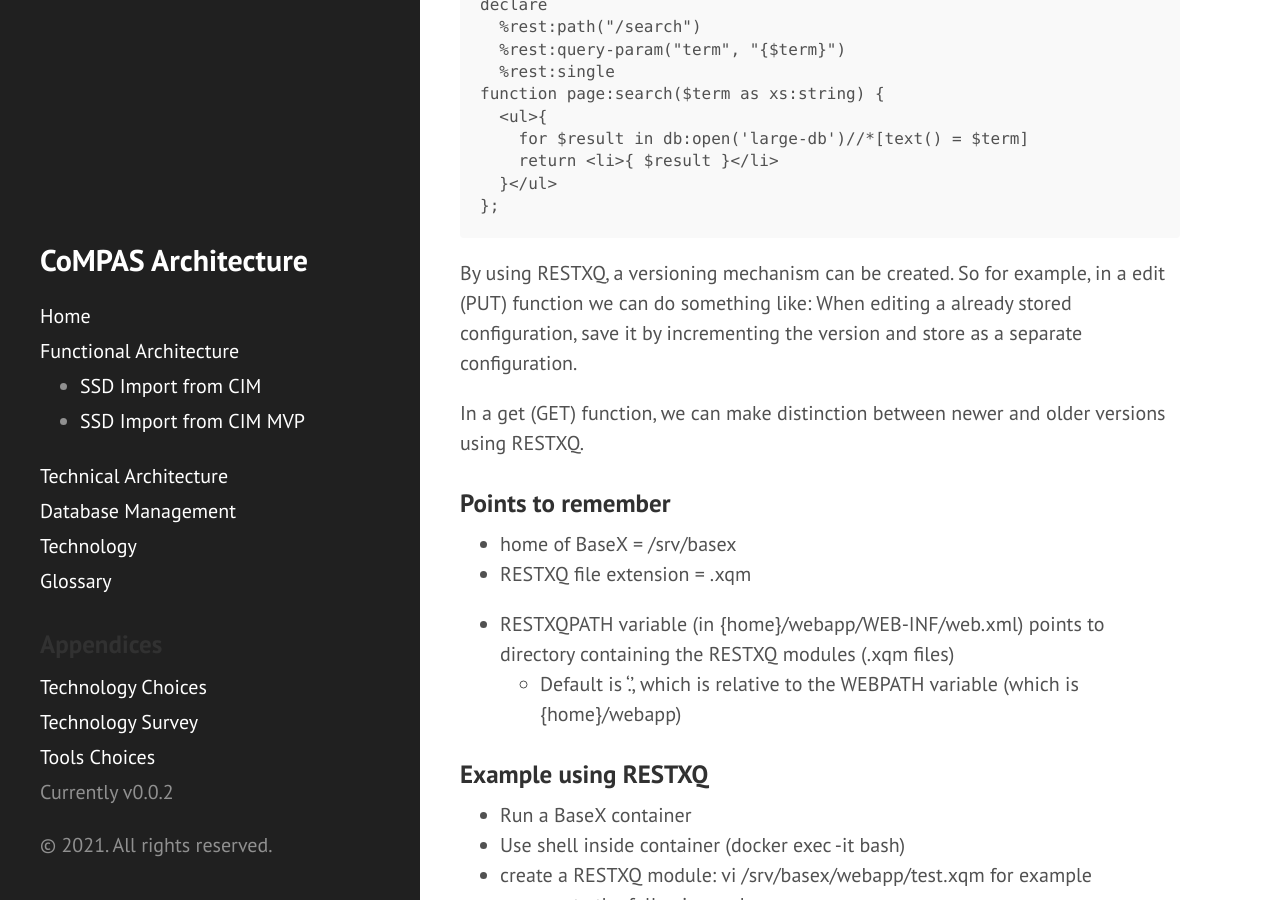
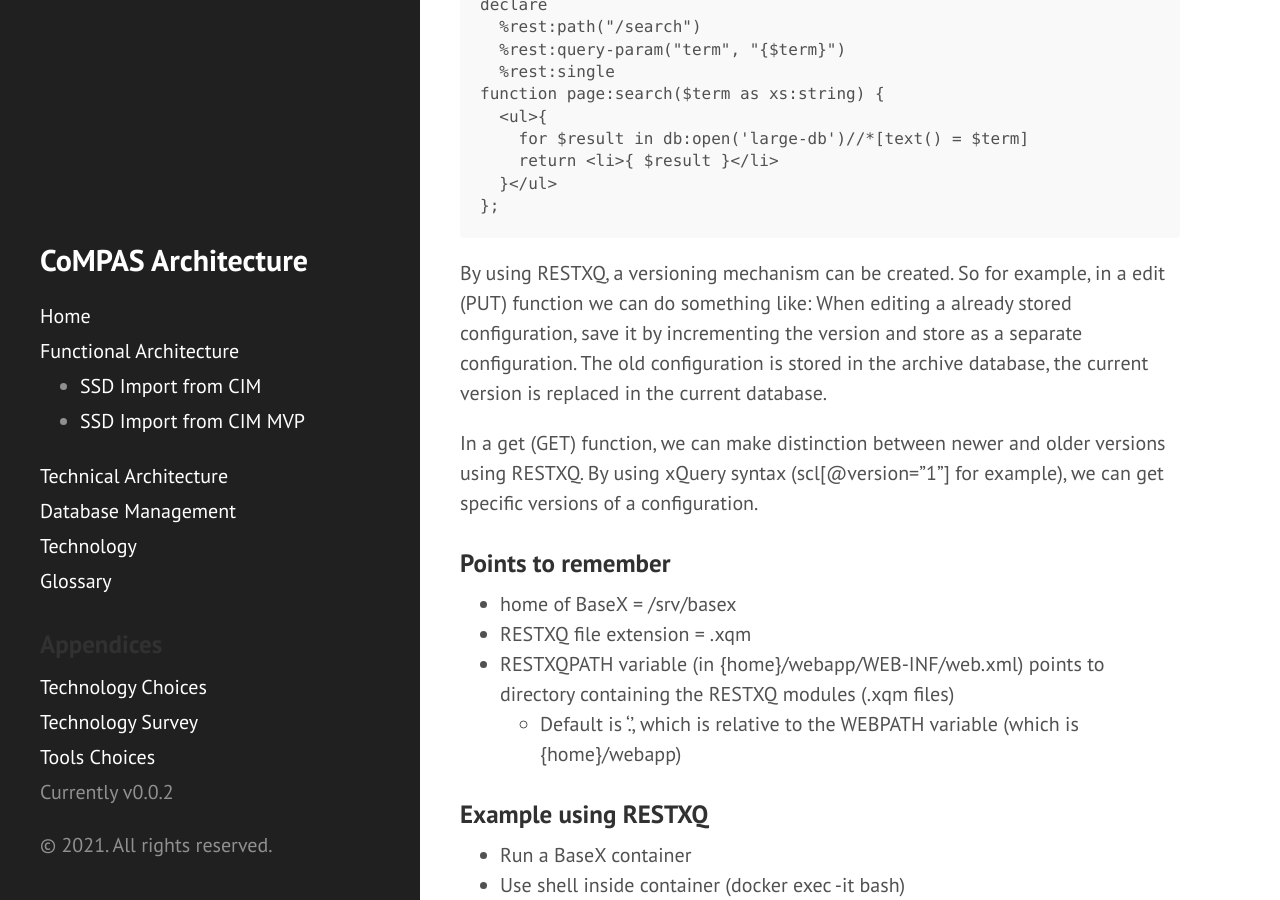
Before and after one commit to com-pas/compas-architecture, a Jekyll site: the page built from DATABASE_MANAGEMENT.md, in a window 1280 px wide and 900 px high, scrolled down 1278 px. Built offline with Jekyll 4.4.1, drawn with Linux system fonts in a browser that asks for light colours; our own code applies the rules of GitHub Pages for plain Markdown files.

Commit message:
Added some extra info
Signed-off-by: Rob Tjalma <rob@tjalma.com>

````diff
--- a/DATABASE_MANAGEMENT.md
+++ b/DATABASE_MANAGEMENT.md
@@ -22,15 +22,13 @@ function page:search($term as xs:string) {
 };
 ```
 
-By using RESTXQ, a versioning mechanism can be created. So for example, in a edit (PUT) function we can do something like: When editing a already stored configuration, save it by incrementing the version and store as a separate configuration.
+By using RESTXQ, a versioning mechanism can be created. So for example, in a edit (PUT) function we can do something like: When editing a already stored configuration, save it by incrementing the version and store as a separate configuration. The old configuration is stored in the archive database, the current version is replaced in the current database.
 
-In a get (GET) function, we can make distinction between newer and older versions using RESTXQ.
+In a get (GET) function, we can make distinction between newer and older versions using RESTXQ. By using xQuery syntax (scl[@version="1"] for example), we can get specific versions of a configuration.
 
 ### Points to remember
 - home of BaseX = /srv/basex
 - RESTXQ file extension = .xqm
-
-
 - RESTXQPATH variable (in {home}/webapp/WEB-INF/web.xml) points to directory containing the RESTXQ modules (.xqm files)
   - Default is '.', which is relative to the WEBPATH variable (which is {home}/webapp)
 
````
